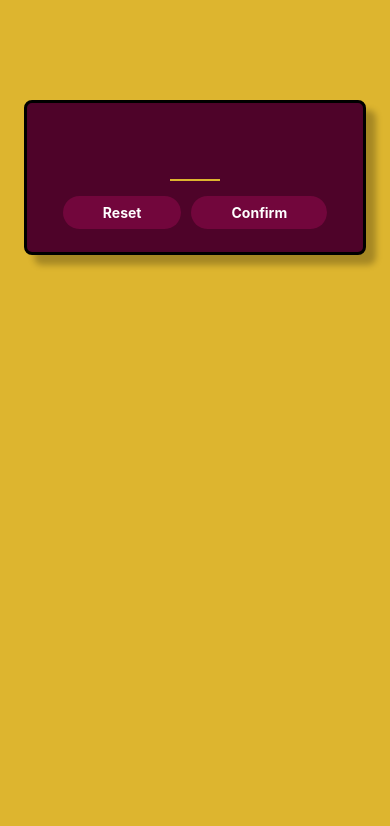
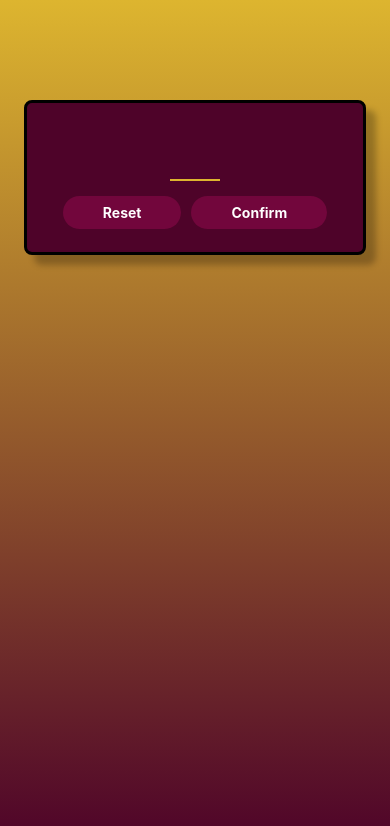
Before and after one commit to iruka16/game, a React Native app: screen / in a window 390 px wide. Shown: the top 826 px of the page. Built offline with nearby package versions, Linux system fonts and the light colour scheme.

Commit message:
little chg

```diff
--- a/App.js
+++ b/App.js
@@ -1,13 +1,13 @@
 import { StatusBar } from 'expo-status-bar';
 import { StyleSheet, Text, View } from 'react-native';
-
+import { LinearGradient } from 'expo-linear-gradient';
 import StartGameScreen from './screens/StartGameScreen';
 
 export default function App() {
   return (
-   <View style = {styles.rootScreen}>
+   <LinearGradient colors={['#ddb52f', '#4e0329']} style = {styles.rootScreen}>
   <StartGameScreen/>
-   </View>
+   </LinearGradient>
 
   );
 }
```
